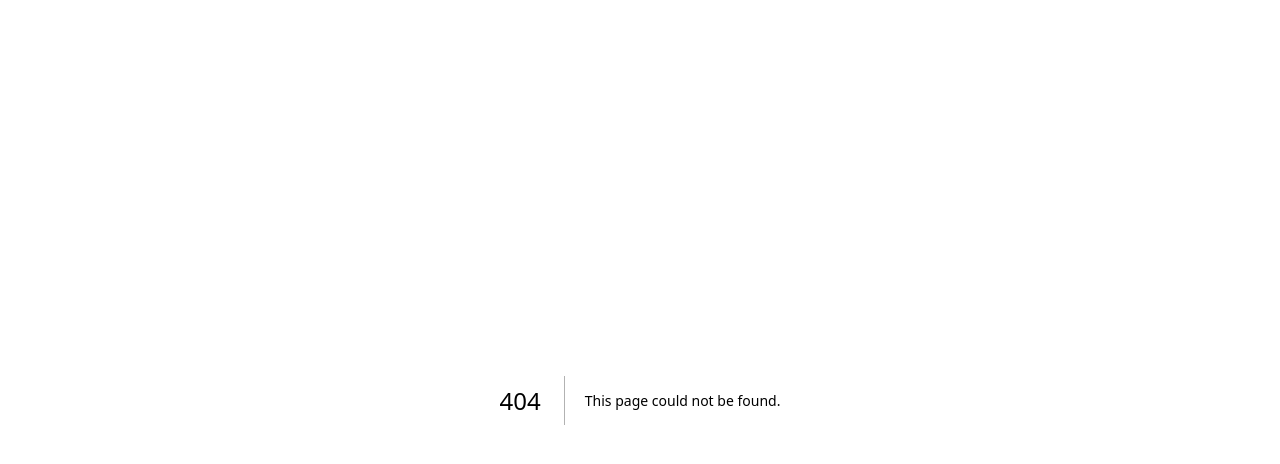
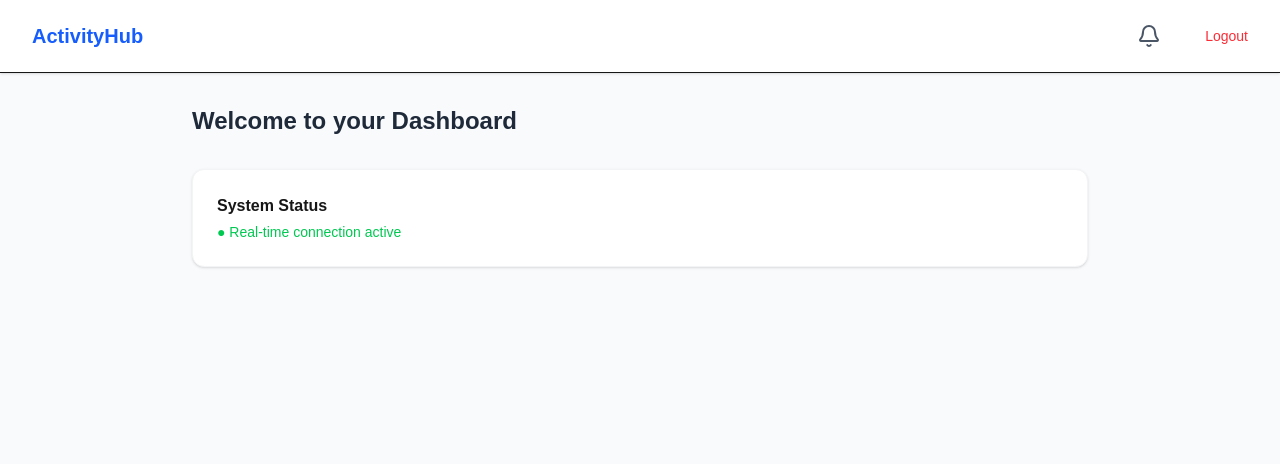
Before and after one commit to scalable-notification-feed-engine-org/scalable-notification-feed-engine-web-client, a Next.js app: page /dashboard in a window 1280 px wide. Before the commit this address had no page. Shown: the top 464 px of the page. Built offline with nearby package versions, Linux system fonts and the light colour scheme.

Commit message:
feat(dashboard): add dashboard page with system status indicator

```diff
--- /dev/null
+++ b/src/app/dashboard/page.tsx
@@ -0,0 +1,15 @@
+export default function DashboardPage() {
+    return (
+        <div className="max-w-4xl mx-auto">
+            <h1 className="text-2xl font-bold text-gray-800">Welcome to your Dashboard</h1>
+            <p className="text-gray-600 mt-2">
+
+            </p>
+
+            <div className="mt-8 p-6 bg-white rounded-xl shadow-sm border border-gray-100">
+                <h2 className="font-semibold">System Status</h2>
+                <p className="text-green-500 text-sm mt-1">● Real-time connection active</p>
+            </div>
+        </div>
+    );
+}
```
